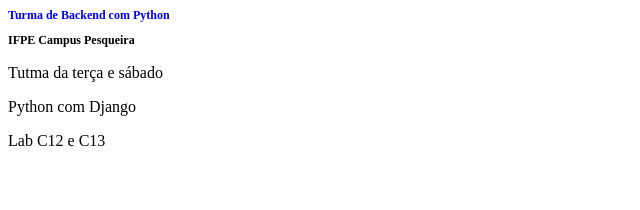
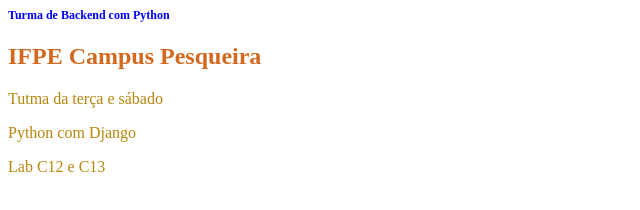
Before and after one commit to VictorXavierr1/Novo-projeto, a plain HTML site: page index.html in a window 1280 px wide. Shown: the whole page, without its empty margins (0-640 px from the left). Drawn offline with Linux system fonts and the light colour scheme.

Commit message:
Adicionando css

```diff
--- a/index.html
+++ b/index.html
@@ -8,18 +8,18 @@
         h1{
             font-size: 12px;
         }
-        h2{
-            font-size: 12px;
+        #subtitulo{color: chocolate;}
+        .texto{
+            color: darkgoldenrod;
         }
 
     </style>
 </head>
 <body>
     <h1 style="color: blue;">Turma de Backend com Python</h1>
-    <h2>IFPE Campus Pesqueira</h2>
-    <p>Tutma da terça e sábado</p>
-    <span>Python com Django</span>
-    <p>Lab C12 e C13</p>
-
+    <h2 id="subtitulo">IFPE Campus Pesqueira</h2>
+    <p class="texto">Tutma da terça e sábado</p>
+    <span class="texto">Python com Django</span>
+    <p class="texto">Lab C12 e C13</p>
 </body>
 </html>
```
